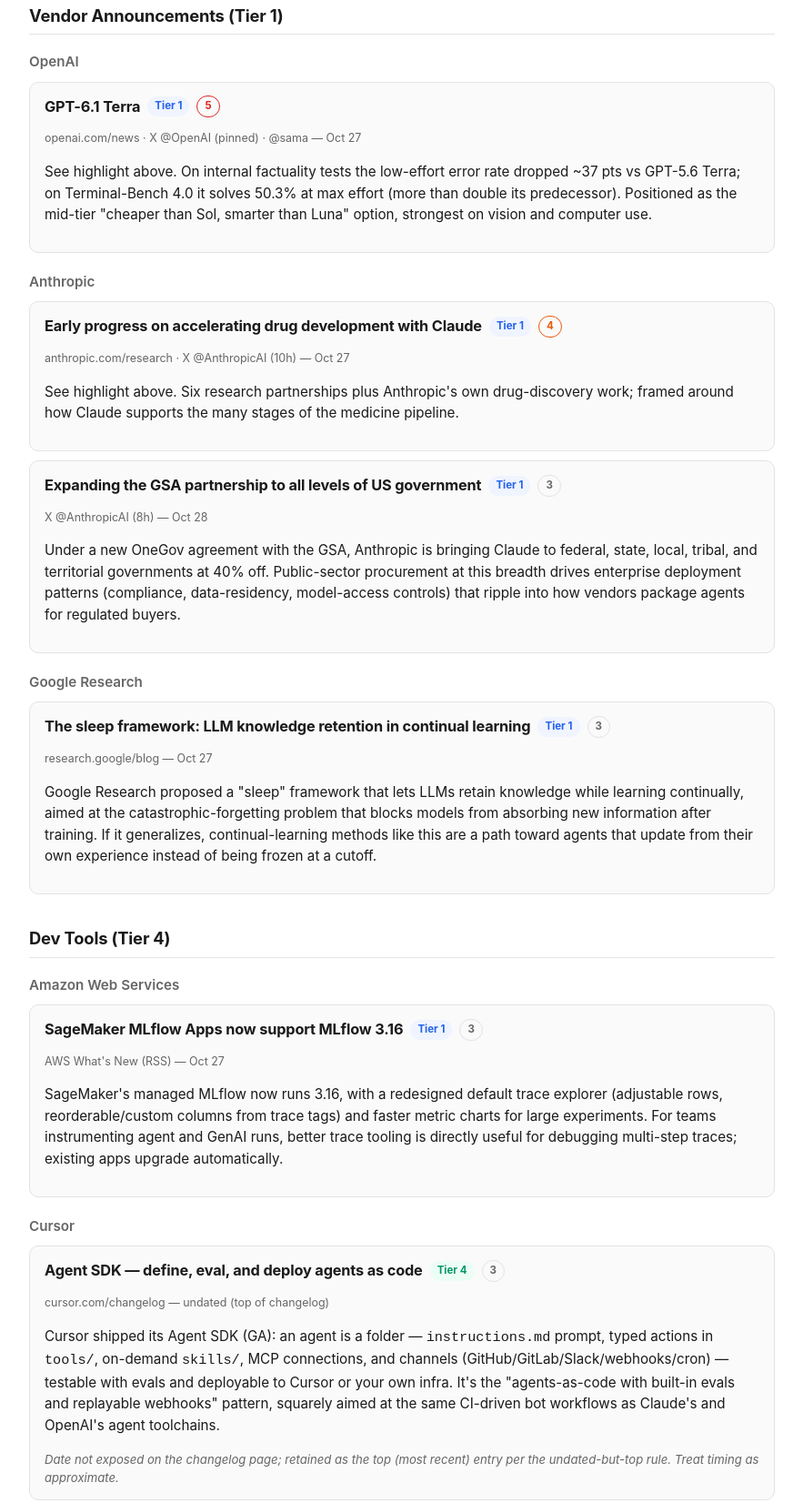
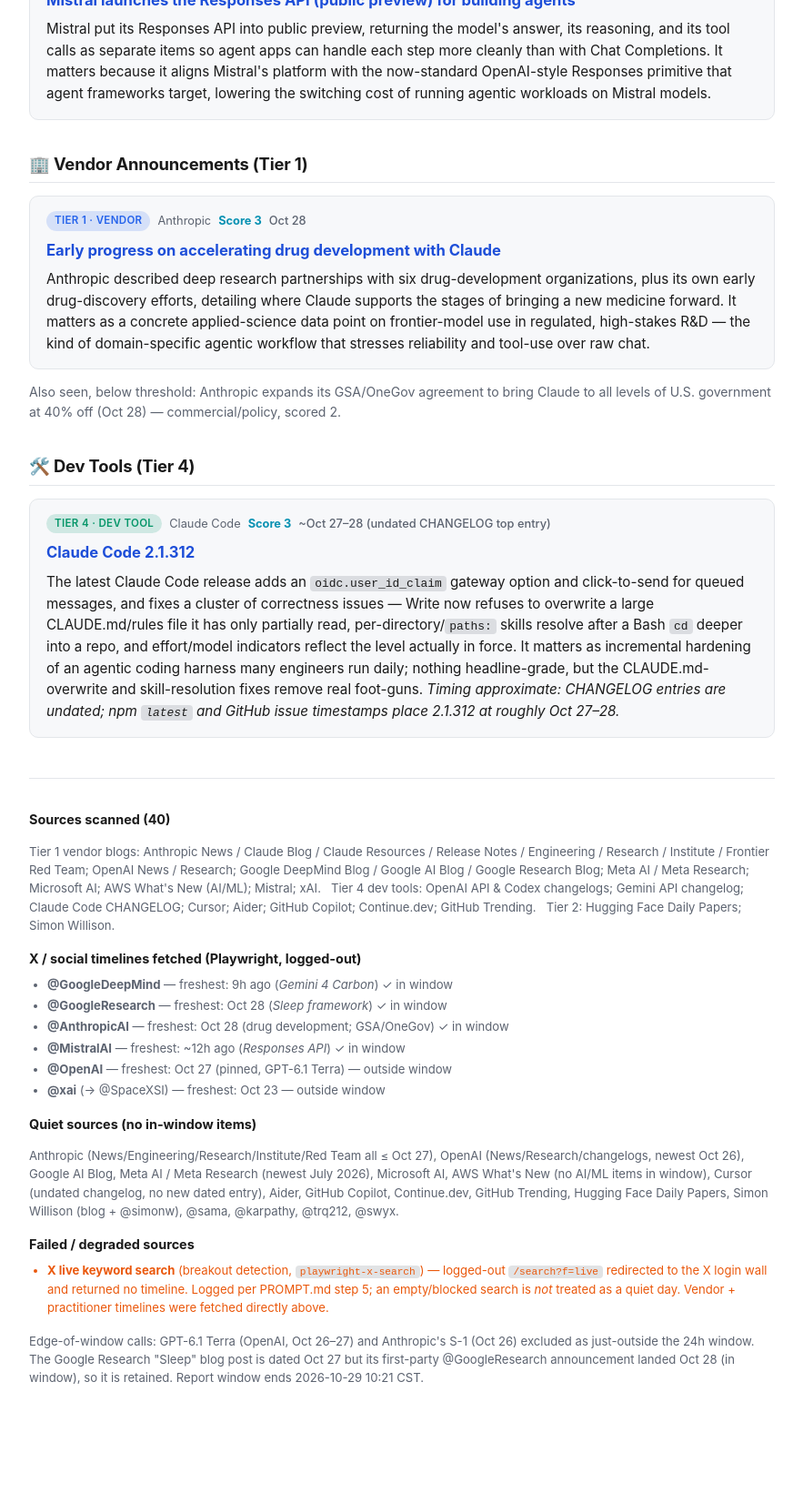
Before and after one commit to whocaresustc/ai-efficiency, a plain HTML site: page reports/latest.html in a window 1280 px wide. Shown: the part 840-2492 px from the top of the page at 91% size, without its empty margins (198-1081 px from the left). After the commit the page ends 2442 px from the top, so only its background shows below. Drawn offline with Linux system fonts and the light colour scheme.

Commit message:
Daily report 2026-10-29 + KB synthesis
Report: 5 items (Gemini 4 Carbon). Synthesis folded Gemini 4 Carbon into
models, enriched the sleep framework in techniques, and added Mistral
Responses API + Claude Code 2.1.312 to tools. First fully automatic
report->synthesis chain.

```diff
--- a/reports/latest.html
+++ b/reports/latest.html
@@ -3,189 +3,168 @@
 <head>
 <meta charset="utf-8">
 <meta name="viewport" content="width=device-width, initial-scale=1">
-<title>Daily AI Report — 2026-10-28</title>
+<title>Daily AI Report — 2026-10-29</title>
 <style>
-  :root{
-    --bg:#ffffff; --fg:#1a1a1a; --muted:#666; --card:#fafafa; --border:#e3e3e3;
-    --t1:#2563eb; --t1bg:#eff4ff; --t2:#7c3aed; --t2bg:#f5f0ff; --t4:#059669; --t4bg:#ecfdf5;
-    --accent:#1a1a1a; --link:#2563eb;
+  :root {
+    --bg: #ffffff; --fg: #1a1a1a; --muted: #5c6370; --card: #f7f8fa;
+    --border: #e3e6ea; --accent: #2563eb; --t1: #2563eb; --t2: #7c3aed;
+    --t4: #059669; --score5: #dc2626; --score4: #ea580c; --score3: #0891b2;
+    --link: #1d4ed8;
   }
-  @media (prefers-color-scheme: dark){
-    :root{
-      --bg:#0f1115; --fg:#e8e8ea; --muted:#9aa0aa; --card:#171a21; --border:#262a33;
-      --t1:#60a5fa; --t1bg:#132033; --t2:#c4b5fd; --t2bg:#201633; --t4:#34d399; --t4bg:#0f2a20;
-      --accent:#e8e8ea; --link:#7cb0ff;
+  @media (prefers-color-scheme: dark) {
+    :root {
+      --bg: #0e1116; --fg: #e6e8eb; --muted: #9aa4b2; --card: #161b22;
+      --border: #272e38; --accent: #4f86f7; --t1: #4f86f7; --t2: #a780f0;
+      --t4: #2dd4a7; --score5: #f87171; --score4: #fb923c; --score3: #38bdf8;
+      --link: #6ea8fe;
     }
   }
-  *{box-sizing:border-box}
-  body{margin:0;background:var(--bg);color:var(--fg);
-    font-family:-apple-system,BlinkMacSystemFont,"Segoe UI",Roboto,Helvetica,Arial,sans-serif;
-    line-height:1.55;font-size:16px}
-  .wrap{max-width:860px;margin:0 auto;padding:28px 20px 80px}
-  header.top{border-bottom:2px solid var(--border);padding-bottom:16px;margin-bottom:26px}
-  header.top h1{margin:0 0 6px;font-size:1.7rem;letter-spacing:-.02em}
-  header.top .meta{color:var(--muted);font-size:.9rem}
-  h2.section{font-size:1.15rem;margin:34px 0 14px;padding-bottom:6px;border-bottom:1px solid var(--border);
-    letter-spacing:-.01em}
-  .src-group{margin:0 0 20px}
-  .src-group h3{font-size:.95rem;color:var(--muted);margin:18px 0 10px;font-weight:600}
-  .item{background:var(--card);border:1px solid var(--border);border-radius:10px;padding:14px 16px;margin:10px 0}
-  .item .hd{display:flex;flex-wrap:wrap;align-items:center;gap:8px;margin-bottom:6px}
-  .item .title{font-weight:650;font-size:1.02rem;letter-spacing:-.01em}
-  .item .title a{color:var(--fg);text-decoration:none}
-  .item .title a:hover{text-decoration:underline}
-  .badge{font-size:.72rem;font-weight:700;padding:2px 8px;border-radius:999px;white-space:nowrap}
-  .t1{background:var(--t1bg);color:var(--t1)}
-  .t2{background:var(--t2bg);color:var(--t2)}
-  .t4{background:var(--t4bg);color:var(--t4)}
-  .score{font-size:.72rem;font-weight:700;padding:2px 8px;border-radius:999px;background:transparent;border:1px solid var(--border);color:var(--muted)}
-  .score.s5{color:#dc2626;border-color:#dc2626}
-  .score.s4{color:#ea580c;border-color:#ea580c}
-  .src{font-size:.78rem;color:var(--muted)}
-  .sum{font-size:.95rem;color:var(--fg)}
-  .hl{border-left:3px solid var(--t1)}
-  .hl.s5{border-left-color:#dc2626}
-  footer.bot{margin-top:46px;padding-top:18px;border-top:1px solid var(--border);color:var(--muted);font-size:.82rem}
-  footer.bot code{background:var(--card);padding:1px 5px;border-radius:4px;font-size:.9em}
-  footer.bot .fail{color:#dc2626}
-  .note{font-size:.82rem;color:var(--muted);margin:4px 0 0;font-style:italic}
-  a{color:var(--link)}
+  * { box-sizing: border-box; }
+  body {
+    margin: 0; background: var(--bg); color: var(--fg);
+    font-family: -apple-system, BlinkMacSystemFont, "Segoe UI", Roboto, Helvetica, Arial, sans-serif;
+    line-height: 1.55; font-size: 16px;
+  }
+  .wrap { max-width: 860px; margin: 0 auto; padding: 32px 20px 64px; }
+  header.page { border-bottom: 2px solid var(--border); padding-bottom: 18px; margin-bottom: 28px; }
+  header.page h1 { margin: 0 0 6px; font-size: 1.7rem; letter-spacing: -0.02em; }
+  .meta { color: var(--muted); font-size: 0.88rem; }
+  .backfill-note { display:none; }
+  h2.section { font-size: 1.15rem; margin: 34px 0 14px; padding-bottom: 6px; border-bottom: 1px solid var(--border); letter-spacing: -0.01em; }
+  .item {
+    background: var(--card); border: 1px solid var(--border); border-radius: 10px;
+    padding: 16px 18px; margin-bottom: 14px;
+  }
+  .item h3 { margin: 0 0 8px; font-size: 1.04rem; line-height: 1.4; }
+  .item h3 a { color: var(--link); text-decoration: none; }
+  .item h3 a:hover { text-decoration: underline; }
+  .badges { display: flex; flex-wrap: wrap; gap: 8px; align-items: center; margin-bottom: 10px; }
+  .badge {
+    font-size: 0.72rem; font-weight: 600; padding: 2px 9px; border-radius: 999px;
+    text-transform: uppercase; letter-spacing: 0.03em; white-space: nowrap;
+  }
+  .tier1 { background: color-mix(in srgb, var(--t1) 16%, transparent); color: var(--t1); }
+  .tier2 { background: color-mix(in srgb, var(--t2) 16%, transparent); color: var(--t2); }
+  .tier4 { background: color-mix(in srgb, var(--t4) 16%, transparent); color: var(--t4); }
+  .src { color: var(--muted); font-size: 0.8rem; }
+  .score { font-weight: 700; font-size: 0.8rem; }
+  .s5 { color: var(--score5); } .s4 { color: var(--score4); } .s3 { color: var(--score3); }
+  .summary { margin: 0; color: var(--fg); font-size: 0.95rem; }
+  .date-tag { color: var(--muted); font-size: 0.8rem; font-weight: 500; }
+  footer.page {
+    margin-top: 44px; padding-top: 18px; border-top: 1px solid var(--border);
+    color: var(--muted); font-size: 0.82rem;
+  }
+  footer.page h3 { font-size: 0.9rem; color: var(--fg); margin: 16px 0 6px; }
+  footer.page ul { margin: 4px 0; padding-left: 20px; }
+  footer.page li { margin-bottom: 3px; }
+  .fail { color: var(--score4); }
+  code { background: color-mix(in srgb, var(--muted) 18%, transparent); padding: 1px 5px; border-radius: 4px; font-size: 0.85em; }
 </style>
 </head>
 <body>
 <div class="wrap">
 
-<header class="top">
-  <h1>Daily AI Report — 2026-10-28</h1>
-  <div class="meta">Generated 2026-10-28 07:20 UTC · 8 items from 34 sources · 24h lookback window<br>
-  Repo <code>ai-efficiency</code> · branch <code>main</code></div>
+<header class="page">
+  <h1>Daily AI Report — 2026-10-29</h1>
+  <div class="meta">
+    Generated 2026-10-29 10:30 CST • 5 items from 40 sources • 24h lookback (2026-10-28 10:21 → 2026-10-29 10:21 CST)<br>
+    Source: <code>ai-efficiency</code> repo, branch <code>main</code>
+  </div>
 </header>
 
 <section id="highlights">
-  <h2 class="section">Top Highlights</h2>
+  <h2 class="section">⭐ Top Highlights</h2>
 
-  <div class="item hl s5">
-    <div class="hd">
-      <span class="title"><a href="https://openai.com/index/introducing-gpt-6-1-terra/">GPT-6.1 Terra — fast, cheap computer use</a></span>
-      <span class="badge t1">Tier 1 · OpenAI</span><span class="score s5">5</span>
+  <div class="item">
+    <div class="badges">
+      <span class="badge tier1">Tier 1 · Vendor</span>
+      <span class="src">Google DeepMind</span>
+      <span class="score s5">Score 5</span>
+      <span class="date-tag">Oct 28</span>
     </div>
-    <p class="sum">OpenAI released GPT-6.1 Terra, a model tuned for visual reasoning and precise computer use at half the price of GPT-5.6 Terra ($1/$5 per M input/output), available now in ChatGPT Work, Codex, and the API as <code>gpt-6.1-terra</code>. It targets the high-volume, screen-driven automation that fills a workday — forms, invoices, technical drawings — and OpenAI claims ~9× lower cost-per-task than Claude Opus 5.5 on their Agents' Last Exam computer-use benchmark.</p>
+    <h3><a href="https://blog.google/innovation-and-ai/models-and-research/gemini-models/introducing-gemini-4-carbon">Gemini 4 Carbon: Google DeepMind's next frontier model</a></h3>
+    <p class="summary">Google DeepMind announced Gemini 4 Carbon, its strongest model to date, state-of-the-art in cybersecurity and long-horizon agentic coding and ranking #1 (score 59) on v5.0 of the Artificial Analysis Intelligence Index; it rolls out first to a vetted cohort of cyber defenders via the Fairwind Program. It matters because Carbon claims the current leaderboard top (leading SEC-bench Pro, ExploitGym, CWE-bench, and GraphWalks long-context at 96.2%) and signals the cyber-defense-first deployment pattern — early, gated access ahead of a wider API — now typical of frontier releases.</p>
   </div>
 
-  <div class="item hl s5">
-    <div class="hd">
-      <span class="title"><a href="https://x.com/GoogleDeepMind/status/2115114028338962672">Genie 4 — interactive world model</a></span>
-      <span class="badge t1">Tier 1 · Google DeepMind</span><span class="score s5">5</span>
+  <div class="item">
+    <div class="badges">
+      <span class="badge tier2">Tier 2 · Research</span>
+      <span class="src">Google Research</span>
+      <span class="score s4">Score 4</span>
+      <span class="date-tag">Oct 28 (blog Oct 27)</span>
     </div>
-    <p class="sum">Google DeepMind unveiled Genie 4, its most realistic and interactive world model yet, letting you explore dynamic, real-time environments where scenes respond and the people in them move, react, and speak. World models are a key substrate for embodied agents and simulation-trained policies, so a visible step-up here matters for anyone building agents that act in generated environments rather than static apps.</p>
+    <h3><a href="https://research.google/blog/the-sleep-framework-a-new-way-for-llms-to-retain-knowledge-in-continual-learning">The "Sleep" framework: continual learning without catastrophic forgetting</a></h3>
+    <p class="summary">Google Research (Behrouz, Mirrokni et al.) introduced a biologically inspired "sleep" phase that lets a deployed LLM periodically consolidate short-term context into long-term parameters and then train on self-generated "dream" data, keeping near-zero forgetting across sequential tasks (e.g. learning unseen languages like Manchu and Kalamang back-to-back) where ICL/SFT baselines collapse. It matters because it attacks the static-knowledge-cutoff problem head-on — an agent that can integrate new facts post-deployment without retraining-from-scratch is a direct lever on long-running autonomous systems; announced on the @GoogleResearch timeline Oct 28, the exact first-party path added after the Harness² source-gap miss.</p>
   </div>
 
-  <div class="item hl s4">
-    <div class="hd">
-      <span class="title"><a href="https://www.anthropic.com/research/early-progress-drug-development">Early progress accelerating drug development with Claude</a></span>
-      <span class="badge t1">Tier 1 · Anthropic</span><span class="score s4">4</span>
+  <div class="item">
+    <div class="badges">
+      <span class="badge tier1">Tier 1 · Vendor</span>
+      <span class="src">Mistral AI</span>
+      <span class="score s4">Score 4</span>
+      <span class="date-tag">Oct 28 (~12h ago)</span>
     </div>
-    <p class="sum">Anthropic shared early results from deep research partnerships with six organizations developing new medicines, and says it has begun drug-discovery efforts of its own. It's a concrete marker of frontier models moving from coding/knowledge-work demos into wet-lab scientific pipelines — the same direction as this cycle's biology-safeguard and Life Sciences Verification Program moves.</p>
+    <h3><a href="https://x.com/MistralAI/status/2115443720371814478">Mistral launches the Responses API (public preview) for building agents</a></h3>
+    <p class="summary">Mistral put its Responses API into public preview, returning the model's answer, its reasoning, and its tool calls as separate items so agent apps can handle each step more cleanly than with Chat Completions. It matters because it aligns Mistral's platform with the now-standard OpenAI-style Responses primitive that agent frameworks target, lowering the switching cost of running agentic workloads on Mistral models.</p>
   </div>
 </section>
 
 <section id="vendor">
-  <h2 class="section">Vendor Announcements (Tier 1)</h2>
+  <h2 class="section">🏢 Vendor Announcements (Tier 1)</h2>
 
-  <div class="src-group">
-    <h3>OpenAI</h3>
-    <div class="item">
-      <div class="hd">
-        <span class="title"><a href="https://openai.com/index/introducing-gpt-6-1-terra/">GPT-6.1 Terra</a></span>
-        <span class="badge t1">Tier 1</span><span class="score s5">5</span>
-      </div>
-      <p class="src">openai.com/news · X @OpenAI (pinned) · @sama — Oct 27</p>
-      <p class="sum">See highlight above. On internal factuality tests the low-effort error rate dropped ~37 pts vs GPT-5.6 Terra; on Terminal-Bench 4.0 it solves 50.3% at max effort (more than double its predecessor). Positioned as the mid-tier "cheaper than Sol, smarter than Luna" option, strongest on vision and computer use.</p>
+  <div class="item">
+    <div class="badges">
+      <span class="badge tier1">Tier 1 · Vendor</span>
+      <span class="src">Anthropic</span>
+      <span class="score s3">Score 3</span>
+      <span class="date-tag">Oct 28</span>
     </div>
+    <h3><a href="https://x.com/AnthropicAI/status/2115178675050307942">Early progress on accelerating drug development with Claude</a></h3>
+    <p class="summary">Anthropic described deep research partnerships with six drug-development organizations, plus its own early drug-discovery efforts, detailing where Claude supports the stages of bringing a new medicine forward. It matters as a concrete applied-science data point on frontier-model use in regulated, high-stakes R&D — the kind of domain-specific agentic workflow that stresses reliability and tool-use over raw chat.</p>
   </div>
 
-  <div class="src-group">
-    <h3>Anthropic</h3>
-    <div class="item">
-      <div class="hd">
-        <span class="title"><a href="https://www.anthropic.com/research/early-progress-drug-development">Early progress on accelerating drug development with Claude</a></span>
-        <span class="badge t1">Tier 1</span><span class="score s4">4</span>
-      </div>
-      <p class="src">anthropic.com/research · X @AnthropicAI (10h) — Oct 27</p>
-      <p class="sum">See highlight above. Six research partnerships plus Anthropic's own drug-discovery work; framed around how Claude supports the many stages of the medicine pipeline.</p>
+  <p class="meta" style="margin-top:8px">Also seen, below threshold: Anthropic expands its GSA/OneGov agreement to bring Claude to all levels of U.S. government at 40% off (Oct 28) — commercial/policy, scored 2.</p>
+</section>
+
+<section id="devtools">
+  <h2 class="section">🛠️ Dev Tools (Tier 4)</h2>
+
+  <div class="item">
+    <div class="badges">
+      <span class="badge tier4">Tier 4 · Dev Tool</span>
+      <span class="src">Claude Code</span>
+      <span class="score s3">Score 3</span>
+      <span class="date-tag">~Oct 27–28 (undated CHANGELOG top entry)</span>
     </div>
-    <div class="item">
-      <div class="hd">
-        <span class="title"><a href="https://www.anthropic.com/news/gsa-onegov-expansion">Expanding the GSA partnership to all levels of US government</a></span>
-        <span class="badge t1">Tier 1</span><span class="score">3</span>
-      </div>
-      <p class="src">X @AnthropicAI (8h) — Oct 28</p>
-      <p class="sum">Under a new OneGov agreement with the GSA, Anthropic is bringing Claude to federal, state, local, tribal, and territorial governments at 40% off. Public-sector procurement at this breadth drives enterprise deployment patterns (compliance, data-residency, model-access controls) that ripple into how vendors package agents for regulated buyers.</p>
-    </div>
-  </div>
-
-  <div class="src-group">
-    <h3>Google Research</h3>
-    <div class="item">
-      <div class="hd">
-        <span class="title"><a href="https://research.google/blog/the-sleep-framework-a-new-way-for-llms-to-retain-knowledge-in-continual-learning/">The sleep framework: LLM knowledge retention in continual learning</a></span>
-        <span class="badge t1">Tier 1</span><span class="score">3</span>
-      </div>
-      <p class="src">research.google/blog — Oct 27</p>
-      <p class="sum">Google Research proposed a "sleep" framework that lets LLMs retain knowledge while learning continually, aimed at the catastrophic-forgetting problem that blocks models from absorbing new information after training. If it generalizes, continual-learning methods like this are a path toward agents that update from their own experience instead of being frozen at a cutoff.</p>
-    </div>
+    <h3><a href="https://github.com/anthropics/claude-code/blob/main/CHANGELOG.md">Claude Code 2.1.312</a></h3>
+    <p class="summary">The latest Claude Code release adds an <code>oidc.user_id_claim</code> gateway option and click-to-send for queued messages, and fixes a cluster of correctness issues — Write now refuses to overwrite a large CLAUDE.md/rules file it has only partially read, per-directory/<code>paths:</code> skills resolve after a Bash <code>cd</code> deeper into a repo, and effort/model indicators reflect the level actually in force. It matters as incremental hardening of an agentic coding harness many engineers run daily; nothing headline-grade, but the CLAUDE.md-overwrite and skill-resolution fixes remove real foot-guns. <em>Timing approximate: CHANGELOG entries are undated; npm <code>latest</code> and GitHub issue timestamps place 2.1.312 at roughly Oct 27–28.</em></p>
   </div>
 </section>
 
-<section id="devtools">
-  <h2 class="section">Dev Tools (Tier 4)</h2>
+<footer class="page">
+  <h3>Sources scanned (40)</h3>
+  <p>Tier 1 vendor blogs: Anthropic News / Claude Blog / Claude Resources / Release Notes / Engineering / Research / Institute / Frontier Red Team; OpenAI News / Research; Google DeepMind Blog / Google AI Blog / Google Research Blog; Meta AI / Meta Research; Microsoft AI; AWS What's New (AI/ML); Mistral; xAI. &nbsp; Tier 4 dev tools: OpenAI API &amp; Codex changelogs; Gemini API changelog; Claude Code CHANGELOG; Cursor; Aider; GitHub Copilot; Continue.dev; GitHub Trending. &nbsp; Tier 2: Hugging Face Daily Papers; Simon Willison.</p>
 
-  <div class="src-group">
-    <h3>Amazon Web Services</h3>
-    <div class="item">
-      <div class="hd">
-        <span class="title"><a href="https://aws.amazon.com/about-aws/whats-new/2026/10/mflow-version-3-16/">SageMaker MLflow Apps now support MLflow 3.16</a></span>
-        <span class="badge t1">Tier 1</span><span class="score">3</span>
-      </div>
-      <p class="src">AWS What's New (RSS) — Oct 27</p>
-      <p class="sum">SageMaker's managed MLflow now runs 3.16, with a redesigned default trace explorer (adjustable rows, reorderable/custom columns from trace tags) and faster metric charts for large experiments. For teams instrumenting agent and GenAI runs, better trace tooling is directly useful for debugging multi-step traces; existing apps upgrade automatically.</p>
-    </div>
-  </div>
+  <h3>X / social timelines fetched (Playwright, logged-out)</h3>
+  <ul>
+    <li><strong>@GoogleDeepMind</strong> — freshest: 9h ago (<em>Gemini 4 Carbon</em>) ✓ in window</li>
+    <li><strong>@GoogleResearch</strong> — freshest: Oct 28 (<em>Sleep framework</em>) ✓ in window</li>
+    <li><strong>@AnthropicAI</strong> — freshest: Oct 28 (drug development; GSA/OneGov) ✓ in window</li>
+    <li><strong>@MistralAI</strong> — freshest: ~12h ago (<em>Responses API</em>) ✓ in window</li>
+    <li><strong>@OpenAI</strong> — freshest: Oct 27 (pinned, GPT-6.1 Terra) — outside window</li>
+    <li><strong>@xai</strong> (→ @SpaceXSI) — freshest: Oct 23 — outside window</li>
+  </ul>
 
-  <div class="src-group">
-    <h3>Cursor</h3>
-    <div class="item">
-      <div class="hd">
-        <span class="title"><a href="https://www.cursor.com/changelog/agent-sdk">Agent SDK — define, eval, and deploy agents as code</a></span>
-        <span class="badge t4">Tier 4</span><span class="score">3</span>
-      </div>
-      <p class="src">cursor.com/changelog — undated (top of changelog)</p>
-      <p class="sum">Cursor shipped its Agent SDK (GA): an agent is a folder — <code>instructions.md</code> prompt, typed actions in <code>tools/</code>, on-demand <code>skills/</code>, MCP connections, and channels (GitHub/GitLab/Slack/webhooks/cron) — testable with evals and deployable to Cursor or your own infra. It's the "agents-as-code with built-in evals and replayable webhooks" pattern, squarely aimed at the same CI-driven bot workflows as Claude's and OpenAI's agent toolchains.</p>
-      <p class="note">Date not exposed on the changelog page; retained as the top (most recent) entry per the undated-but-top rule. Treat timing as approximate.</p>
-    </div>
-  </div>
-</section>
+  <h3>Quiet sources (no in-window items)</h3>
+  <p>Anthropic (News/Engineering/Research/Institute/Red Team all ≤ Oct 27), OpenAI (News/Research/changelogs, newest Oct 26), Google AI Blog, Meta AI / Meta Research (newest July 2026), Microsoft AI, AWS What's New (no AI/ML items in window), Cursor (undated changelog, no new dated entry), Aider, GitHub Copilot, Continue.dev, GitHub Trending, Hugging Face Daily Papers, Simon Willison (blog + @simonw), @sama, @karpathy, @trq212, @swyx.</p>
 
-<footer class="bot">
-  <p><strong>Sources scanned (34):</strong> Anthropic News · Claude Blog · Claude Release Notes · Anthropic Engineering · Anthropic Research · Anthropic Institute · Anthropic Frontier Red Team · OpenAI News · OpenAI Research · OpenAI API Changelog · OpenAI Codex Changelog · Google DeepMind Blog · Google AI Blog · Gemini API Changelog · Google Research Blog · Meta AI Blog · Meta AI Research · Microsoft AI Blog · AWS What's New (RSS) · Mistral News · xAI News · Claude Code Changelog · Cursor Changelog · Aider · GitHub Copilot · Continue.dev · GitHub Trending · Hugging Face Papers · Simon Willison · X: @AnthropicAI, @OpenAI, @GoogleDeepMind, @MistralAI, @xai/@SpaceXSI, @sama, @karpathy, @swyx, @trq212 (via repost).</p>
+  <h3 class="fail">Failed / degraded sources</h3>
+  <ul>
+    <li class="fail"><strong>X live keyword search</strong> (breakout detection, <code>playwright-x-search</code>) — logged-out <code>/search?f=live</code> redirected to the X login wall and returned no timeline. Logged per PROMPT.md step 5; an empty/blocked search is <em>not</em> treated as a quiet day. Vendor + practitioner timelines were fetched directly above.</li>
+  </ul>
 
-  <p><strong>X timelines fetched via Playwright (logged-out):</strong>
-  @AnthropicAI (freshest 8h — GSA OneGov, Oct 28) ·
-  @OpenAI (Oct 27 — GPT-6.1 Terra, pinned) ·
-  @GoogleDeepMind (freshest 15h — Genie 4, Oct 27) ·
-  @MistralAI (freshest Oct 21 — NVIDIA industrial AI; nothing in-window) ·
-  @xai/@SpaceXSI (freshest Oct 23 repost; nothing in-window) ·
-  @sama (Oct 27 — "6.1 Terra is here") ·
-  @karpathy (freshest Oct 12; quiet) ·
-  @swyx (Oct 27 — IPO chatter / $ANT poll, below Tier-2 bar) ·
-  @trq212 (Oct 27 — AIE Code keynote chatter, below Tier-2 bar, seen via @swyx repost).
-  @simonw not re-fetched on X — same content covered by his blog source below.</p>
-
-  <p><strong>Quiet / no in-window items:</strong> Claude Blog (freshest Oct 13) · Claude Release Notes (Oct 7) · Anthropic Engineering · Anthropic Research (listing; S-1 + formal-verification items dated Oct 23–26, just outside window) · Anthropic Institute · Frontier Red Team · OpenAI Research · Google DeepMind Blog (Gemini 4 Argon items dated earlier) · Google AI Blog · Meta AI Blog (Jul 2026) · Meta AI Research · Microsoft AI Blog · Mistral News (Mistral Large 4, Oct 6) · xAI News (Grok Voice 3.0, Oct 14) · Claude Code Changelog (2.1.312 — undatable, not treated as in-window) · Aider · GitHub Copilot · Continue.dev · GitHub Trending · Hugging Face Papers (no item cleared Tier-2 score ≥4) · Simon Willison blog (GPT-6.1 Terra note Oct 26, below the in-window line).</p>
-
-  <p><strong>Edge-of-window notes:</strong> Anthropic's S-1 SEC filing (Oct 26) and OpenAI's frontier-training-security / Brotli-RCE post (Oct 24) are high-signal but fall just outside the 24h window and were not counted as today's items. GPT-6.1 Terra is dated Oct 26 on openai.com but was announced/promoted Oct 27 (X, @sama) — kept in-window on the announcement date.</p>
-
-  <p><strong>Failed sources:</strong> none. (First <code>x.com</code> navigation hit a transient <code>ERR_CONNECTION_RESET</code>; retried successfully.)</p>
+  <p style="margin-top:16px">Edge-of-window calls: GPT-6.1 Terra (OpenAI, Oct 26–27) and Anthropic's S-1 (Oct 26) excluded as just-outside the 24h window. The Google Research "Sleep" blog post is dated Oct 27 but its first-party @GoogleResearch announcement landed Oct 28 (in window), so it is retained. Report window ends 2026-10-29 10:21 CST.</p>
 </footer>
 
 </div>
```
Also changed, not shown: kb/index.html (+3 -3 lines), kb/models.html (+5 -3 lines), kb/techniques.html (+3 -3 lines), kb/tools.html (+6 -2 lines), reports/2026-10-29.html (added, +172 -0 lines).
